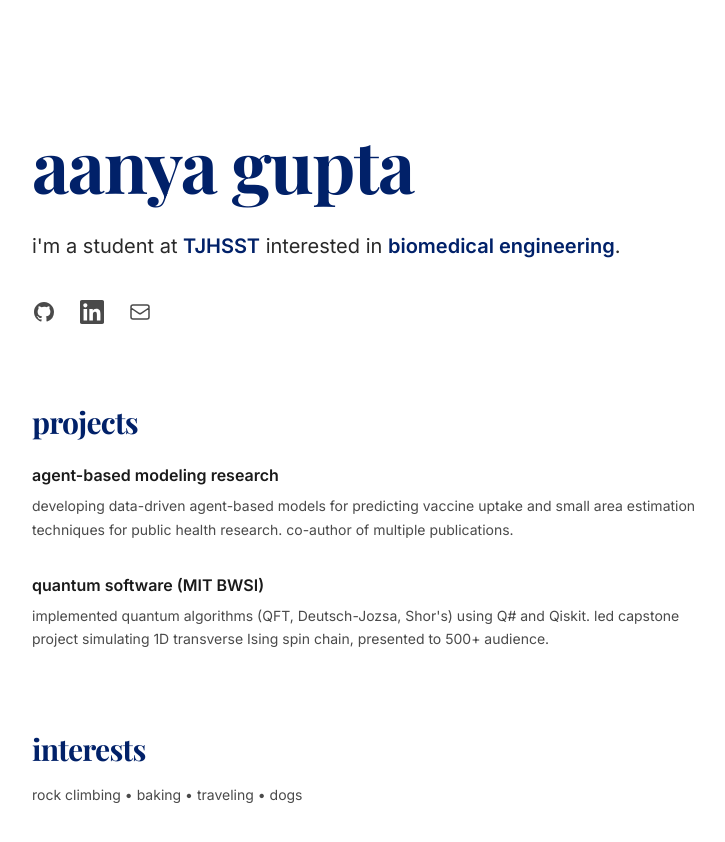
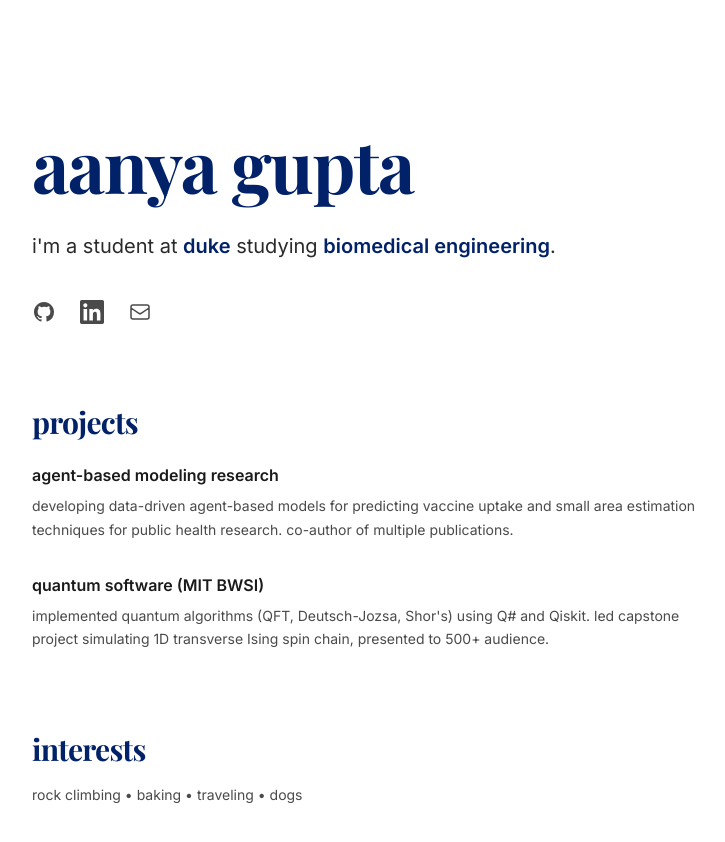
Before and after one commit to AanyaAGupta/aagupta.com, a Next.js app: page / in a window 1280 px wide. Shown: the top 842 px of the page, without its empty margins (208-933 px from the left). Built offline with nearby package versions, Linux system fonts and the light colour scheme; a web font is replaced by a local one.

Commit message:
Update page.tsx

```diff
--- a/app/page.tsx
+++ b/app/page.tsx
@@ -26,7 +26,10 @@ export default function Home() {
 
             <p className="text-lg sm:text-xl text-[#2a2a2a] leading-[1.7] font-sans max-w-2xl">
               i'm a student at{' '}
-              <span className="font-semibold text-duke-blue">TJHSST</span> interested in{' '}
+              <a href="https://duke.edu" target="_blank" rel="noopener noreferrer" className="font-semibold text-duke-blue hover:underline">
+                duke
+              </a>{' '}
+              studying{' '}
               <span className="font-semibold text-duke-blue">biomedical engineering</span>.
             </p>
 
```
